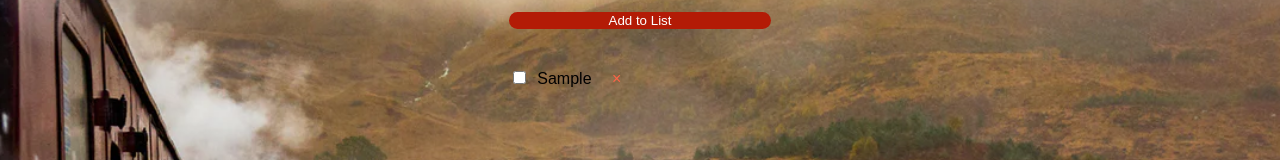
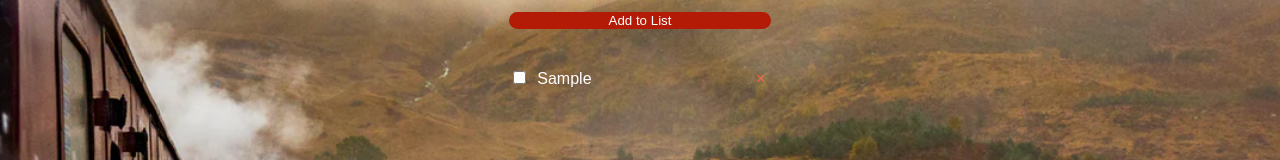
Before and after one commit to emmanuellosch/wizard-shopping-list, a React (Create React App) app: page / in a window 1280 px wide. Both pictures are taken after typing "Sample" into the empty fields and a click on the button "Add to List". Shown: the part 140-300 px from the top of the page. Built offline with nearby package versions, Linux system fonts and the light colour scheme.

Commit message:
icons style

```diff
--- a/src/GlobalStyles.js
+++ b/src/GlobalStyles.js
@@ -23,4 +23,9 @@ export default createGlobalStyle`
   fieldset {
     margin: 20px 0;
   }
+
+  label {
+    color: white;
+  }
+
 `;
--- a/src/ShoppingItem.js
+++ b/src/ShoppingItem.js
@@ -21,11 +21,10 @@ export default function ShoppingItem({
 const BigCheckbox = styled.input`
   margin-top: 0.5rem;
   margin-right: 0.7rem;
-  transform: state;
 `;
 
 const DeleteIcon = styled.span`
   color: tomato;
-  padding-left: 1rem;
+  padding-left: 10rem;
   cursor: pointer;
 `;
```
